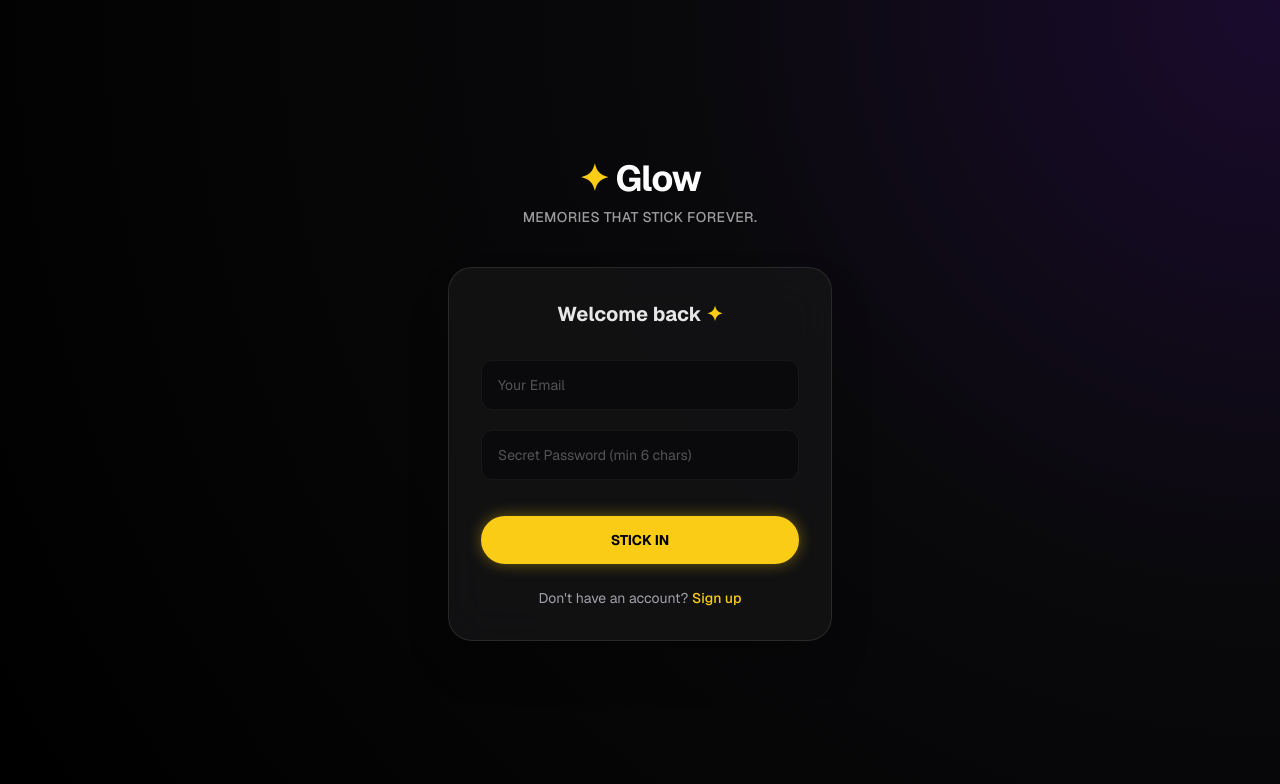
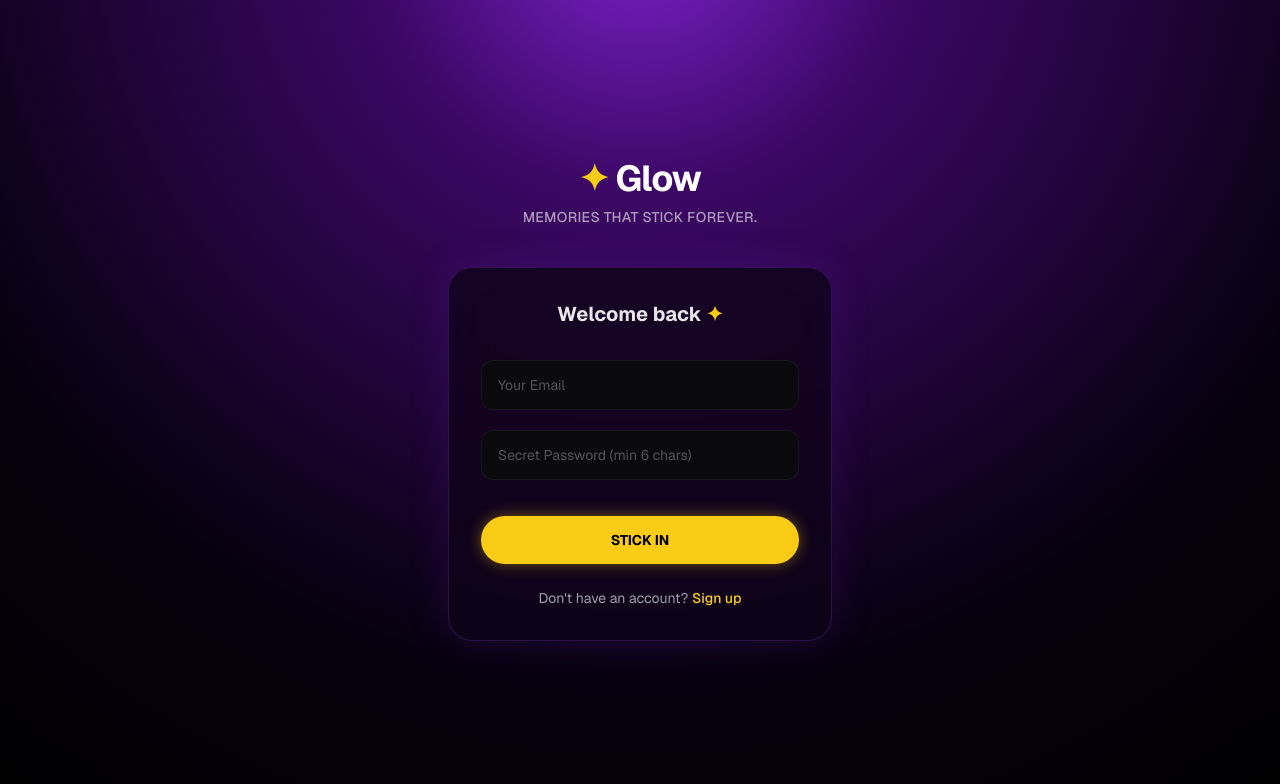
Before and after one commit to rathorayush2580/GLOOOOED, a Next.js app: page /login in a window 1280 px wide. Shown: the top 784 px of the page. Built offline with nearby package versions, Linux system fonts and the light colour scheme; no server answers.

Commit message:
UI: Update theme to BTS dark neon purple background

```diff
--- a/src/app/globals.css
+++ b/src/app/globals.css
@@ -1,11 +1,11 @@
 @import "tailwindcss";
 
 :root {
-  --background: #09090b;
+  --background: #07010f; /* Very deep purple/black */
   --foreground: #fafafa;
-  --card: #18181b;
-  --card-hover: #27272a;
-  --border: #27272a;
+  --card: #130324;
+  --card-hover: #1f063b;
+  --border: #2e0954;
   --muted: #a1a1aa;
 
   /* GLOOOOED Theme Colors */
@@ -15,8 +15,8 @@
   --danger: #ef4444;
   --success: #22c55e;
 
-  /* Deep mobile background */
-  --mobile-bg: radial-gradient(circle at top right, #1a0b2e 0%, #09090b 40%, #000000 100%);
+  /* Deep BTS neon purple background glow */
+  --mobile-bg: radial-gradient(circle at 50% -10%, #7e22ce 0%, #3b0764 25%, #07010f 70%, #000000 100%);
 
   /* Sticky note colors (more authentic paper feel) */
   --note-yellow: #fef08a;
--- a/src/app/login/page.tsx
+++ b/src/app/login/page.tsx
@@ -53,8 +53,8 @@ export default function LoginPage() {
 
   return (
     <div className="flex min-h-screen flex-col items-center justify-center px-4 relative overflow-hidden">
-      {/* Background glow */}
-      <div className="absolute top-1/2 left-1/2 -translate-x-1/2 -translate-y-1/2 w-[500px] h-[500px] bg-accent/10 rounded-full blur-[100px] -z-10 pointer-events-none"></div>
+      {/* Background glow (BTS Neon Purple) */}
+      <div className="absolute top-1/2 left-1/2 -translate-x-1/2 -translate-y-1/2 w-[600px] h-[600px] bg-purple-600/20 rounded-full blur-[120px] -z-10 pointer-events-none"></div>
 
       {/* Brand */}
       <div className="mb-10 text-center relative z-10">
@@ -67,7 +67,7 @@ export default function LoginPage() {
       </div>
 
       {/* Auth Card */}
-      <div className="w-full max-w-sm rounded-3xl border border-white/10 bg-[#141416]/80 backdrop-blur-xl p-8 shadow-2xl relative z-10">
+      <div className="w-full max-w-sm rounded-3xl border border-purple-500/20 bg-[#0f031a]/80 backdrop-blur-xl p-8 shadow-[0_0_40px_rgba(147,51,234,0.15)] relative z-10">
         <h2 className="mb-8 text-xl font-bold text-center text-white/90">
           {isSignUp ? "Let's get you glowing!" : 'Welcome back'} <span className="text-accent">✦</span>
         </h2>
--- a/src/app/page.tsx
+++ b/src/app/page.tsx
@@ -28,22 +28,37 @@ export default async function FeedPage() {
     <div className="min-h-screen relative flex flex-col">
       {/* Mobile-style Header (Responsive) */}
       <header className="sticky top-0 z-50 bg-black/60 backdrop-blur-xl border-b border-white/5 pt-4 pb-3 px-4">
-        <div className="flex items-center justify-between">
+        <div className="flex items-center justify-between max-w-5xl mx-auto">
+          {/* Brand Identity - Left Side */}
           <div className="flex items-center gap-3">
-            <div className="w-10 h-10 rounded-full bg-gradient-to-tr from-accent to-purple-600 p-[2px] shadow-lg box-glow">
-              <div className="w-full h-full rounded-full bg-black flex items-center justify-center font-bold text-sm">
-                {profile?.username?.charAt(0).toUpperCase() || 'U'}
-              </div>
+            <div
+              className="relative flex items-center justify-center bg-[#fef08a] border border-[#ca8a04] shadow-sm rounded-sm"
+              style={{ width: '32px', height: '32px', transform: 'rotate(-5deg)' }}
+            >
+              <span className="font-bold text-[#1a0800] text-lg font-sans">G</span>
+              <div className="absolute top-[3px] right-[12px] w-[7px] h-[7px] bg-red-500 rounded-full shadow-[1px_1px_2px_rgba(0,0,0,0.5)]" />
             </div>
-            <div>
-              <h2 className="text-sm font-bold leading-tight">{profile?.username || user.email?.split('@')[0]} <span className="text-accent text-xs">✦</span></h2>
-              <p className="text-xs text-white/50">Building GLOOOOED 🚀</p>
-            </div>
+            <h1 className="text-xl font-black tracking-[0.15em] text-white select-none">
+              GLOOOOED
+            </h1>
           </div>
-          <div className="flex items-center gap-3">
-             <button className="text-white/70 hover:text-white">
+
+          {/* User & Actions - Right Side */}
+          <div className="flex items-center gap-4">
+             <button className="text-white/70 hover:text-white hidden sm:block">
                 <svg xmlns="http://www.w3.org/2000/svg" width="20" height="20" viewBox="0 0 24 24" fill="none" stroke="currentColor" strokeWidth="2" strokeLinecap="round" strokeLinejoin="round"><path d="M6 8a6 6 0 0 1 12 0c0 7 3 9 3 9H3s3-2 3-9"/><path d="M10.3 21a1.94 1.94 0 0 0 3.4 0"/></svg>
              </button>
+
+             {/* Profile Capsule */}
+             <div className="flex items-center gap-2 bg-white/5 rounded-full pl-1.5 pr-3 py-1.5 border border-white/10">
+               <div className="w-7 h-7 rounded-full bg-gradient-to-tr from-accent to-purple-600 p-[2px] shadow-sm">
+                 <div className="w-full h-full rounded-full bg-black flex items-center justify-center font-bold text-[11px]">
+                   {profile?.username?.charAt(0).toUpperCase() || 'U'}
+                 </div>
+               </div>
+               <span className="text-sm font-semibold max-w-[80px] sm:max-w-[120px] truncate">{profile?.username || user.email?.split('@')[0]}</span>
+             </div>
+
              <LogoutButton />
           </div>
         </div>
```
